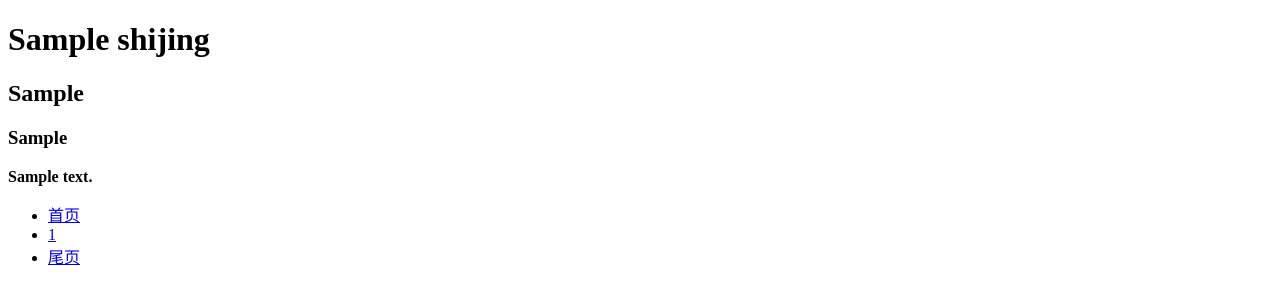
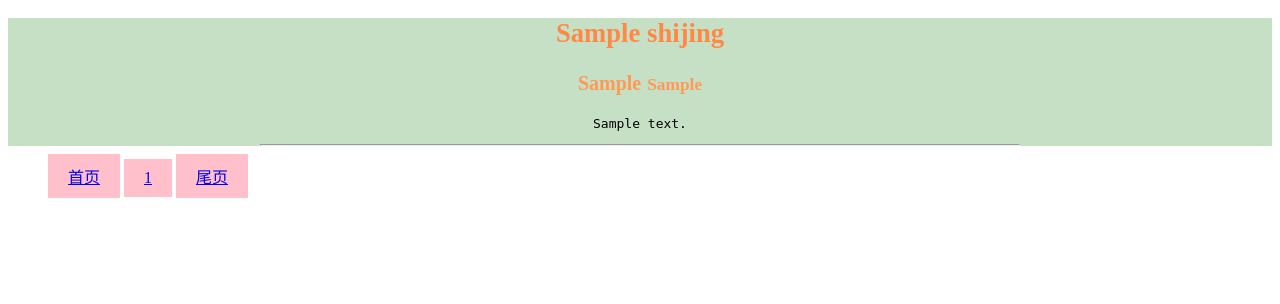
Before and after one commit to kenxausten/chinese-poetry-djangoshow, a Django app: page /v1/shijing/ in a window 1280 px wide. Shown: the top 304 px of the page. Run offline with Django 3.2, Linux system fonts and the light colour scheme; tables that the repository leaves empty hold one stand-in row (values such as "Sample post").

Commit message:
refresh the web

```diff
--- a/djangoshow/templates/shijing.html
+++ b/djangoshow/templates/shijing.html
@@ -6,18 +6,23 @@
     <body>
         {% if sjs %}
             {% for sj in sjs %}
-                <h1>{{ sj.title }}</h1>
-                <h2>{{ sj.chapter }}</h2>
-                <h3>{{ sj.section }}</h3>
-                <strong>{{ sj.content }}</strong>
+                <div class="shijing">
+                    <h1 class="sj-title">{{ sj.title }}</h1>
+                    <h2>
+                        <span class="sj-chapter">{{ sj.chapter }}</span>
+                        <span class="sj-section">{{ sj.section }}</span>
+                    </h2>
+                    <pre class="sj-content"><p>{{ sj.content }}</p></pre>
+                    <hr align="center" width="60%" />
+                </div>
             {% endfor %}
         {% else %}
-            <strong> 无数据</strong>
+            <strong>无数据</strong>
         {% endif %}
 
         <!-- 分页开始 -->
         <div>
-            <ul class="pagination">
+            <ul class="pagination" style="text-align: center">
             <li><a href="?page=1">首页</a></li>
                 {% if sjs.has_previous %}
                     <li><a href="?page={{ sjs.previous_page_number }}">上一页</a></li>
@@ -37,3 +42,55 @@
         <!-- 分页结束 -->
     </body>
 </html>
+
+<style>
+.shijing{
+    text-align:center;
+    background-color:#c6e0c6;
+    /* background-image: url(background.jpg) */
+    /* border-radius:20px; */
+    /* width:300px; */
+    /* height:350px; */
+    /* margin:auto; */
+    /* position:absolute; */
+    /* top:0; */
+    /* left:0; */
+    /* right:0; */
+    /* bottom:0; */
+}
+
+.sj-title{
+    color:#ff8844;
+    font-size:20pt;
+    display:block;
+}
+
+.sj-chapter{
+    font-weight:bold;
+    color:#ff9955;
+    font-size:15pt;
+}
+
+.sj-section{
+    font-weight:bold;
+    color:#ff9955;
+    font-size:13pt;
+}
+
+.sj-content{
+    text-align:center;
+}
+
+ul{
+    display: inline;
+    white-space: normal;
+    background-image: url('/static/image/logo.jpg')
+}
+
+ul li{
+    padding:10px 20px;
+    display: inline-block;
+    background:pink;
+    white-space: normal;
+}
+</style>
```
Also changed, not shown: djangoshow/djangoshow/settings.py (+7 -0 lines), README.md, djangoshow/static/image/logo.jpg (added), 2 other files.
